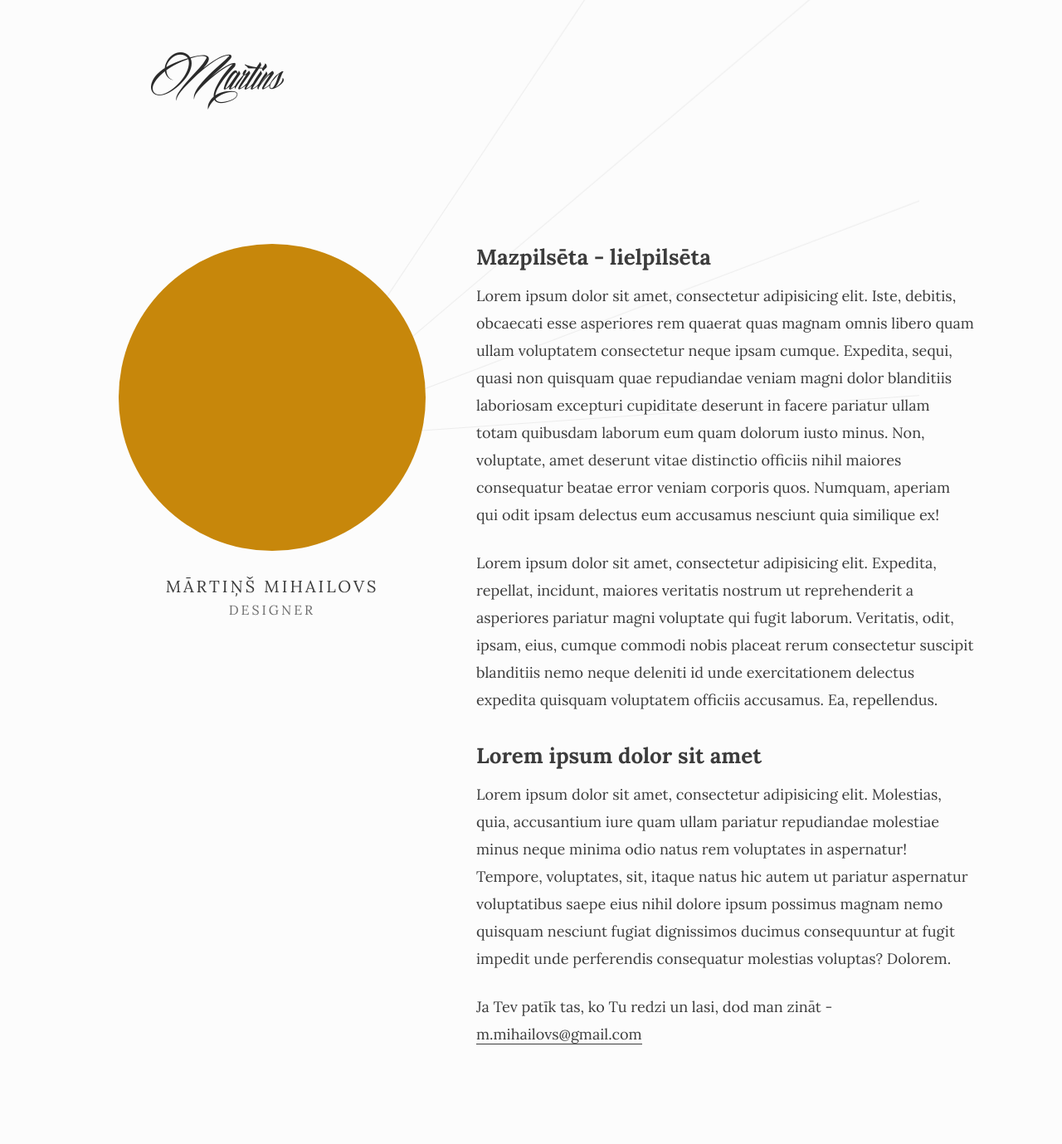
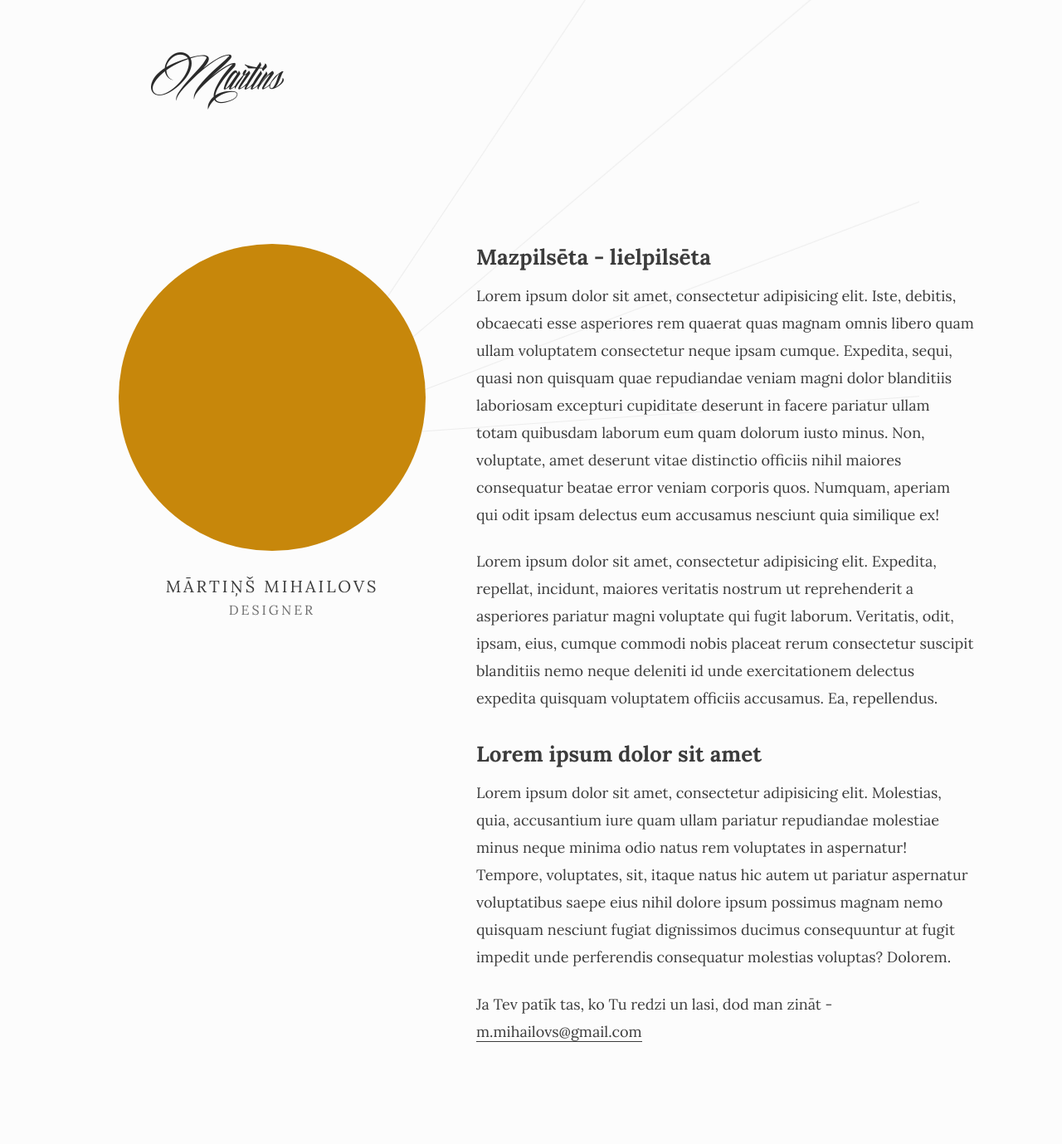
Before and after one commit to MartinsMihailovs/martinsmihailovs.com, a Jekyll site: the page built from bio.html, in a window 1280 px wide. Shown: the whole page at 83% size. Built offline with Jekyll 4.4.1, drawn with Linux system fonts in a browser that asks for light colours; Markdown is read by kramdown in place of the engine named in the settings.

Commit message:
Revert "Increase paragraph buttom-margin"
This reverts commit 7af3db357f6a658f1c10d6ad734d94d68449335b.

```diff
--- a/css/style.css
+++ b/css/style.css
@@ -1464,7 +1464,7 @@ p {
 }
 
 .post-entry p {
-	margin-bottom: 1.4em;
+	margin-bottom: 1.3em;
 }
 
 .post-entry h2 {
```
